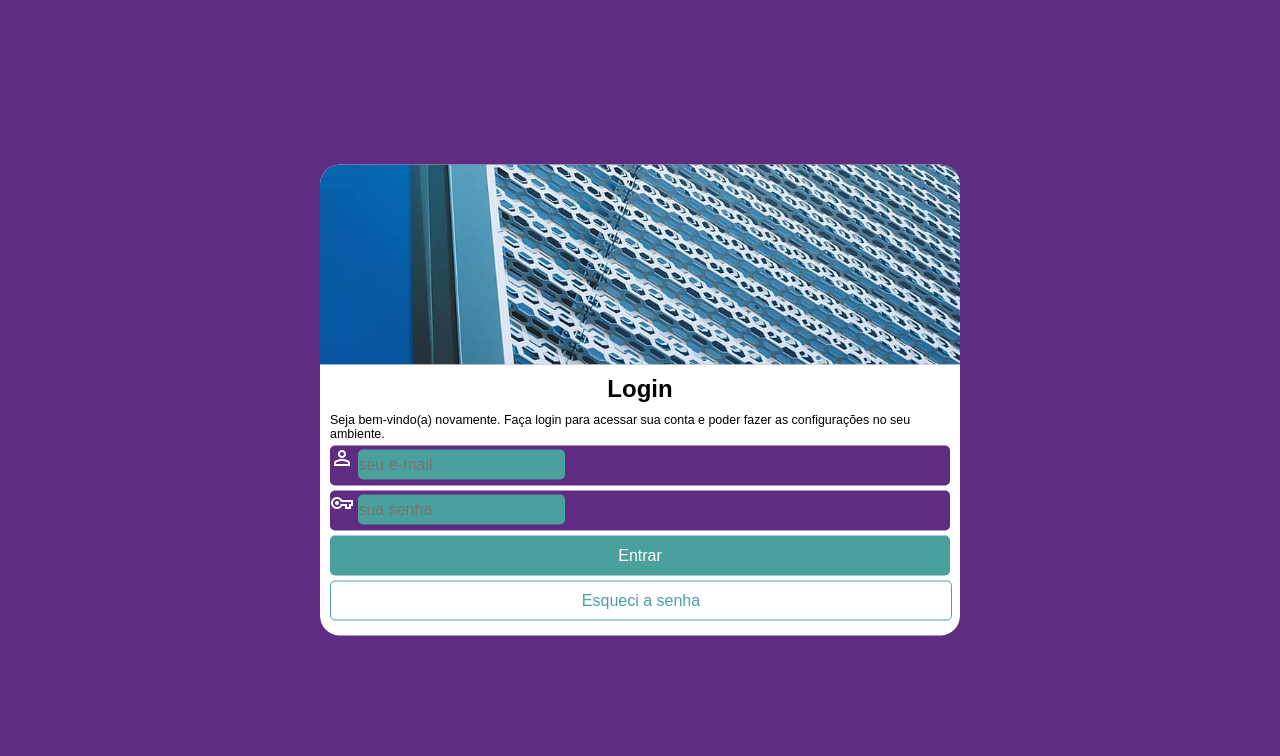
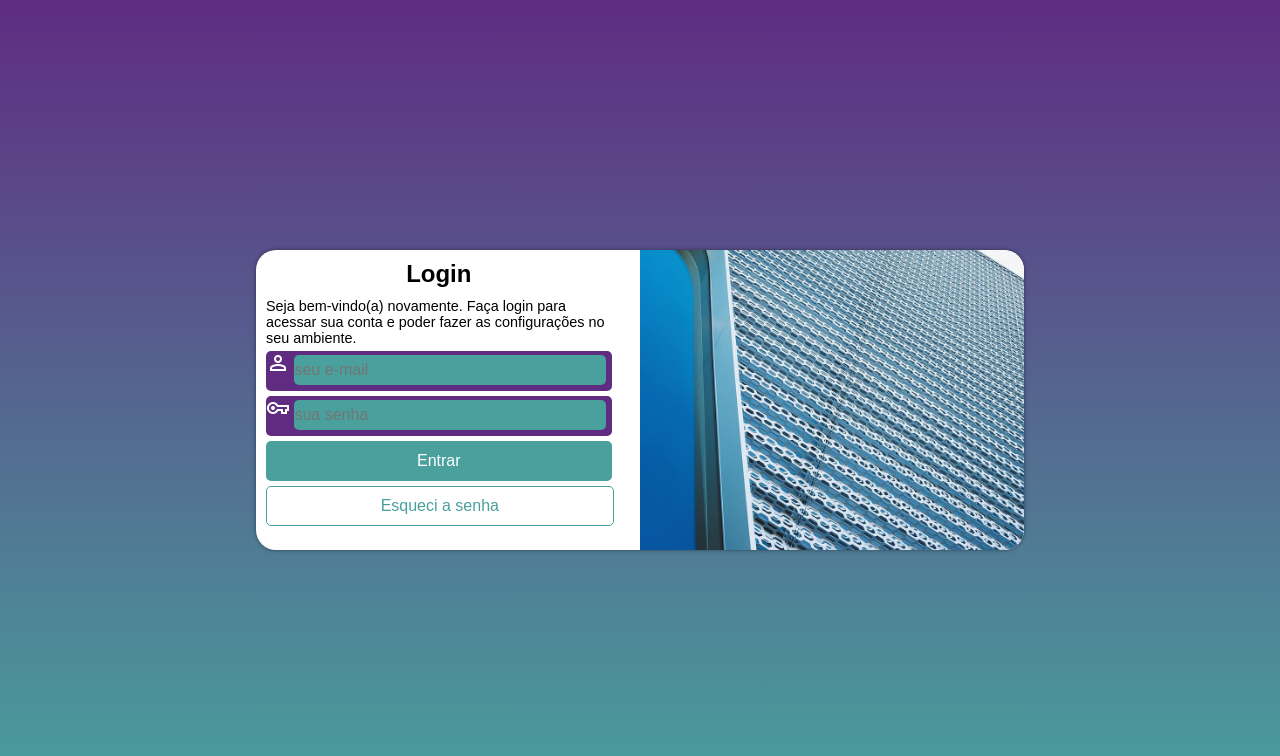
Before and after one commit to AndreKvlh/projeto-login, a plain HTML site: page index.html in a window 1280 px wide. Drawn offline with nearby package versions, Linux system fonts and the light colour scheme.

Commit message:
Primeira tentativa media-queries s aula

```diff
--- /dev/null
+++ b/estilos/media-query.css
@@ -0,0 +1,62 @@
+@charset "UTF-8";
+
+:root {
+    --cor0: #5f2c82;
+    --cor1: #49a09d;
+}
+
+@media screen and (min-width: 768px) {
+    body {
+        background-image: linear-gradient(to top, var(--cor1), var(--cor0));
+    }
+
+    section {
+        width: 80vw;
+    }
+
+    #imagem, #formulario {
+        display: inline-block;
+    }
+
+    #imagem {
+        width: 30%;
+        border-radius: 20px 0 0 20px;
+        height: 280px;
+        margin-bottom: -30px;
+    }
+
+    #formulario {
+        width: 65%;
+    }
+
+    .login input{
+        width: 90%;
+    }
+}
+
+@media screen and (min-width: 992px) {
+    section {
+        width: 768px;
+        height: 300px;
+    }
+
+    #imagem, #formulario {
+        position: absolute;
+    }
+
+    #formulario {
+        width: 45%;
+        left: 0;
+    }
+
+    #formulario p {
+        font-size: 0.9em;
+    }
+
+    #imagem {
+        width: 50%;
+        right: 0;
+        border-radius: 0 20px 20px 0;
+        height: 300px;
+    }
+}
--- a/estilos/style.css
+++ b/estilos/style.css
@@ -33,8 +33,9 @@ section {
     left: 50%;
     transform: translate(-50%,-50%);
     background-color: white;
-    width: 50%;
+    width: 250px;
     border-radius: 20px;
+    box-shadow: 0 0 4px rgba(0, 0, 0, 0.445);
 }
 
 #imagem {
--- a/index.html
+++ b/index.html
@@ -6,6 +6,7 @@
     <title>Projeto Login</title>
     <link rel="stylesheet" href="https://fonts.googleapis.com/css2?family=Material+Symbols+Outlined:opsz,wght,FILL,GRAD@24,400,1,0" />
     <link rel="stylesheet" href="estilos/style.css">
+    <link rel="stylesheet" href="estilos/media-query.css">
 </head>
 <body>
     <main>
```
